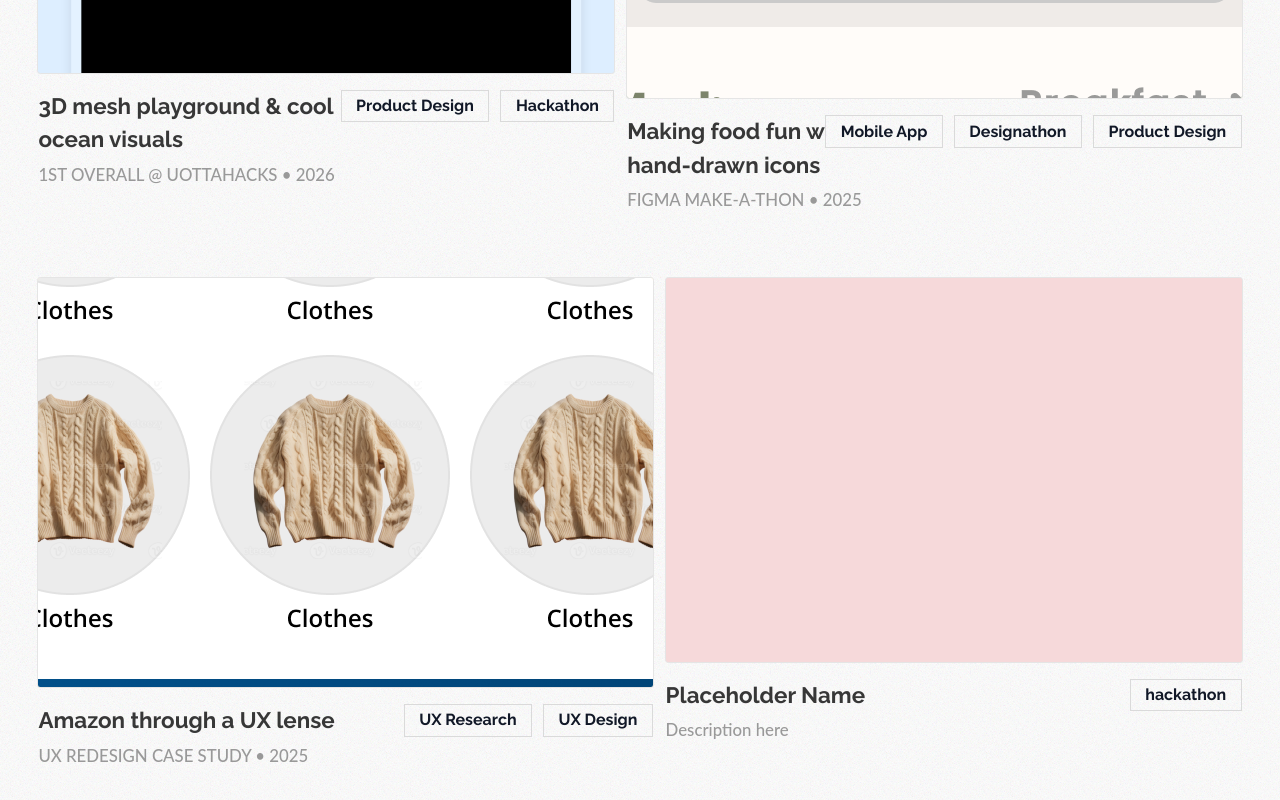
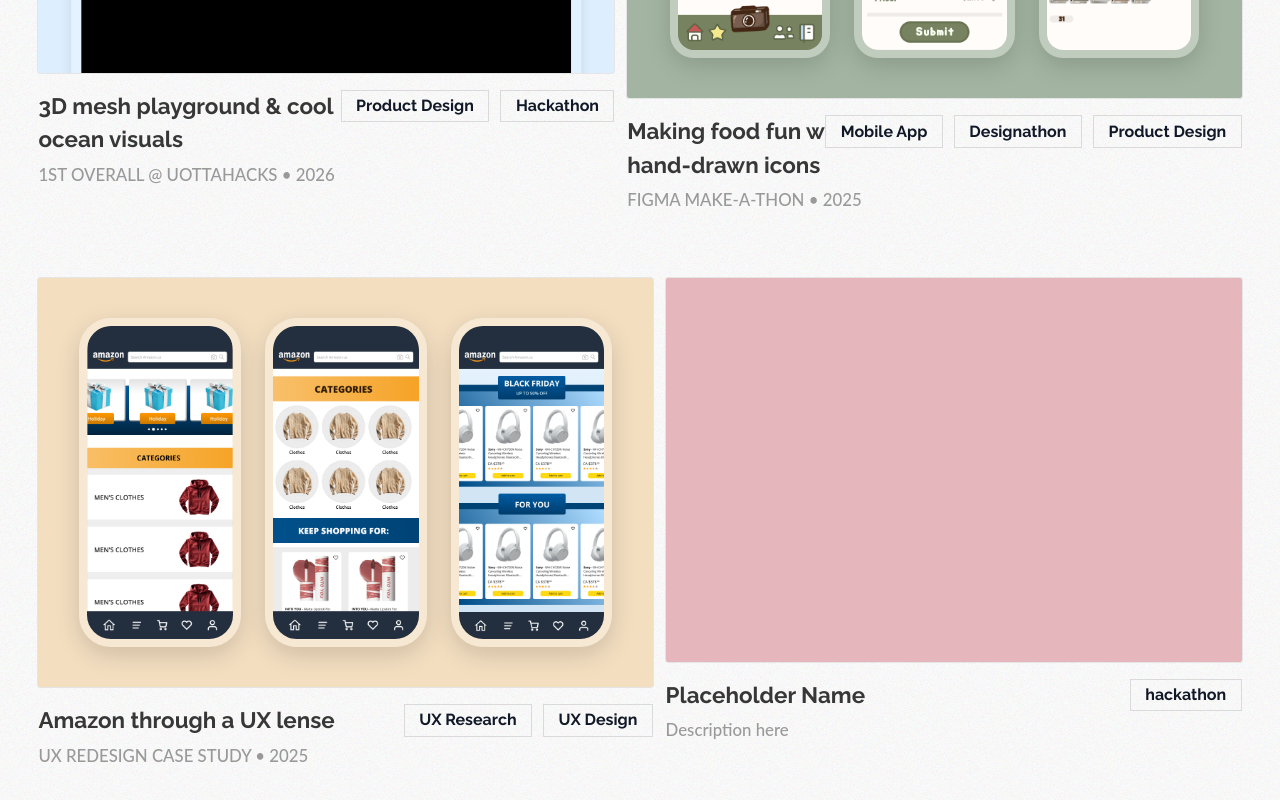
Before and after one commit to amyw41/amyw41.github.io, a React (Vite) app: page / in a window 1280 px wide. Shown: the part 1317-2117 px from the top of the page. Built offline with nearby package versions, Linux system fonts and the light colour scheme.

Commit message:
fixed i hope

```diff
--- a/src/App.css
+++ b/src/App.css
@@ -196,10 +196,9 @@ html {
 }
 
 .project-preview-square-third {
-  background: #fff2d9;
+  background: #f3dec0;
 }
 
-<<<<<<< HEAD
 .project-preview-square-third .project-side-img {
   border-radius: 32px;
 }
@@ -208,25 +207,13 @@ html {
   background: #e5b7bc;
 }
 
-=======
-.project-preview-square-third {
-  background: #a3b5a2;
-}
-
-.project-preview-square-third .project-side-img {
-  border-radius: 33px;
-}
-.project-preview-square-fourth {
-  background: #f6d9da;
-}
->>>>>>> 15b425d29e2b991ac80fa0f419c27693b6f0f60c
 .project-side-by-side-container {
   display: flex;
   flex-direction: row;
   justify-content: center;
   align-items: center;
-  gap: 1.2rem;
-  width: 95%;
+  gap: 1.5rem;
+  width: 100%;
   height: 85%;
   perspective: 1000px;
 }
@@ -234,9 +221,9 @@ html {
 .project-side-img {
   height: 90%;
   object-fit: contain;
-  border-radius: 1.5rem;
-  box-shadow: 0 4px 12px rgba(0, 0, 0, 0.1);
-  border: 10px solid rgba(255, 255, 255, 0.2);
+  border-radius: 24px;
+  box-shadow: 0 8px 24px rgba(0, 0, 0, 0.15);
+  border: 8px solid rgba(255, 255, 255, 0.3);
   transition: transform 0.4s cubic-bezier(0.175, 0.885, 0.32, 1.275);
 }
 
```
